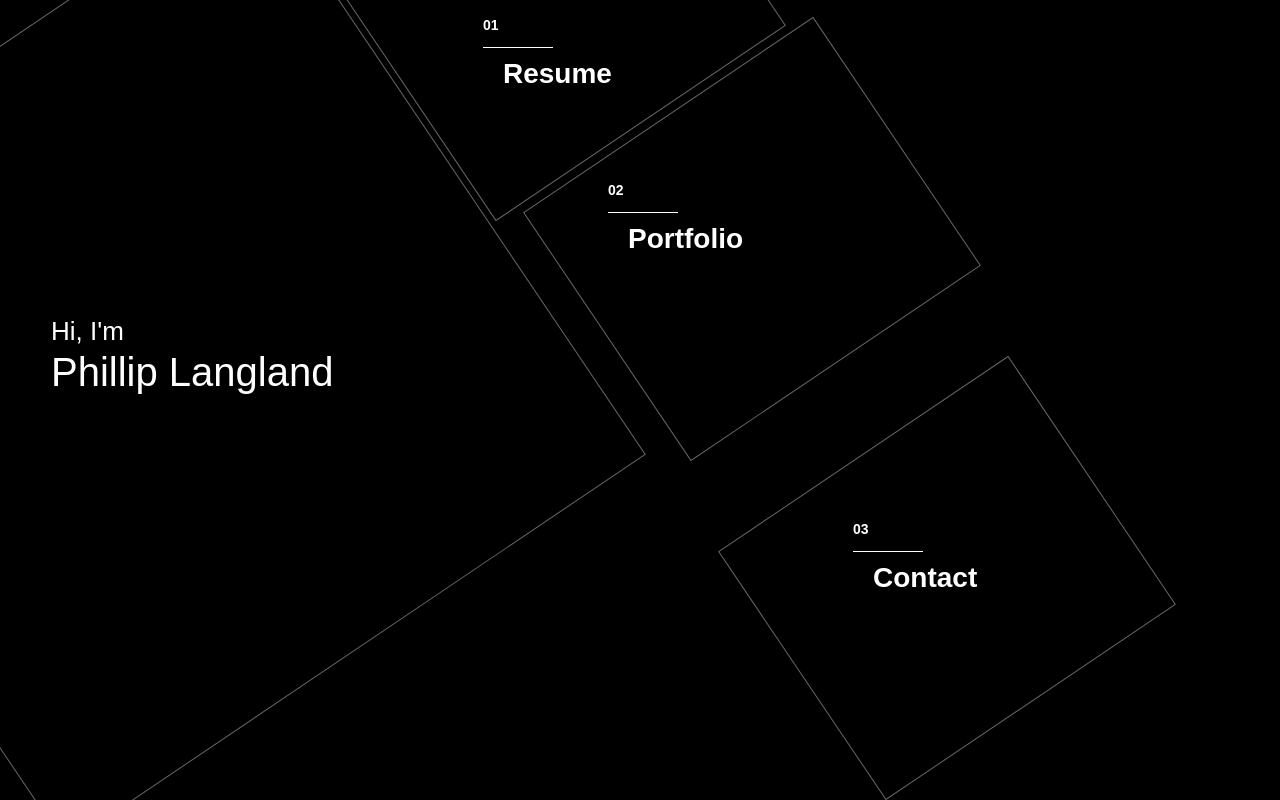
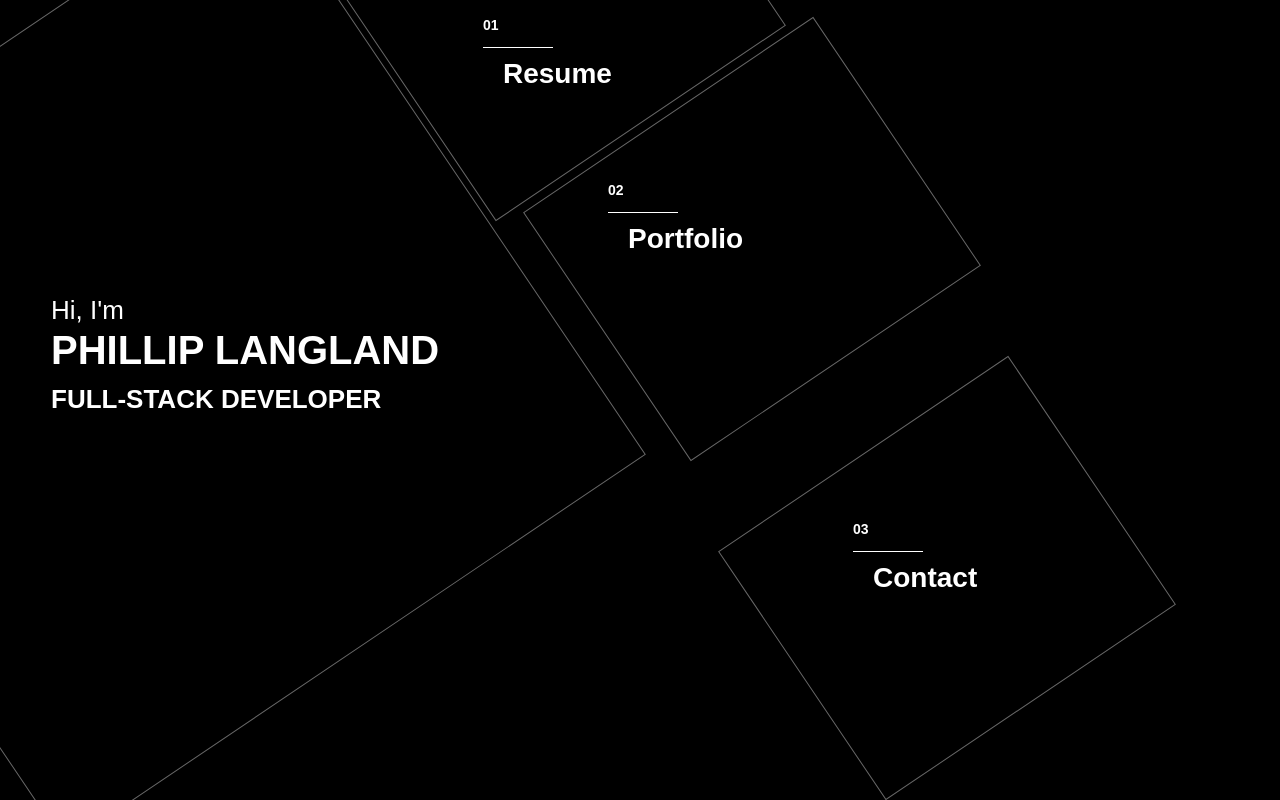
Before and after one commit to phillipjhl/Interactive-Resume, a React app: page / in a window 1280 px wide. Built offline with nearby package versions, Linux system fonts and the light colour scheme.

Commit message:
carousel

```diff
--- /dev/null
+++ b/client/src/components/Carousel.jsx
@@ -0,0 +1,23 @@
+import React from 'react';
+
+function Carousel(props) {
+
+    return (
+        <div id="name-carousel" className="carousel slide" data-ride="carousel">
+            <div className="carousel-inner">
+                <div className="carousel-item active">
+                    <h2>Full-Stack Developer</h2>
+                </div>
+                <div className="carousel-item">
+                    <h2>Mobile Developer</h2>
+                </div>
+                <div className="carousel-item">
+                    <h2>React Specialist</h2>
+                </div>
+            </div>
+        </div>
+    );
+
+}
+
+export default Carousel;
--- a/client/src/components/Home.jsx
+++ b/client/src/components/Home.jsx
@@ -1,4 +1,7 @@
 import React, { Component, Fragment } from 'react';
+import { Link } from 'react-router-dom';
+
+import Carousel from './Carousel';
 
 class HomePage extends Component {
 
@@ -19,6 +22,7 @@ class HomePage extends Component {
                         <div className="name-block">
                             <div className="name-block-container">
                                 <h1 className="text-primary"><span>Hi, I'm</span>Phillip Langland</h1>
+                                <Carousel />
                             </div>
                         </div>
 
@@ -36,11 +40,13 @@ class HomePage extends Component {
                                 </div>
                             </div>
 
-                            <div className="contact-block menu-block">
-                                <div className="contact-block-container">
-                                    <h2 className="contact menu-item text-primary">Contact</h2>
+                            <Link to='/contact'>
+                                <div className="contact-block menu-block">
+                                    <div className="contact-block-container">
+                                        <h2 className="contact menu-item text-primary">Contact</h2>
+                                    </div>
                                 </div>
-                            </div>
+                            </Link>
 
                         </div>
                     </div>
--- a/client/src/scss/custom.scss
+++ b/client/src/scss/custom.scss
@@ -58,6 +58,19 @@ body {
     -ms-transform: rotate(34deg);
     -webkit-transform: rotate(34deg);
     transform: rotate(34deg);
+}
+
+.name-block-container h1, .name-block-container h2 {
+    text-transform: capitalize;
+    font-weight: 700;
+    color: #FFF;
+    margin-bottom: 10px;
+    text-transform: uppercase;
+}
+
+.name-block-container h2 {
+    font-size: 26px;
+    min-height: 26px;
 }
 
 .menu-blocks {
@@ -188,3 +201,7 @@ h2.contact.menu-item:before {
 .contact-block:hover {
     border: 15px solid rgba(255, 255, 255, 0.1);
 }
+
+a:hover {
+    text-decoration: none;
+}
```
